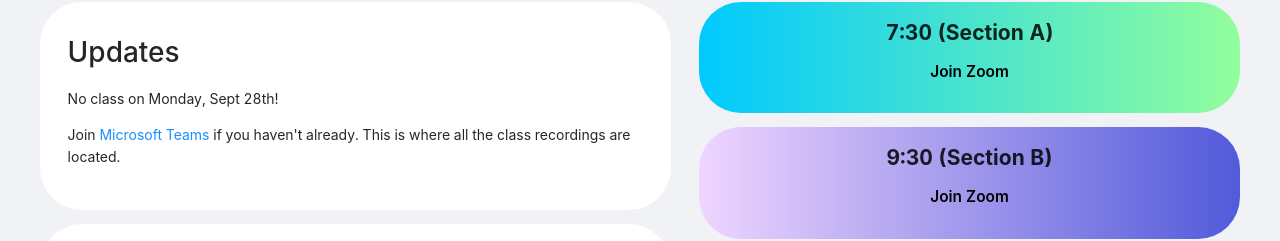
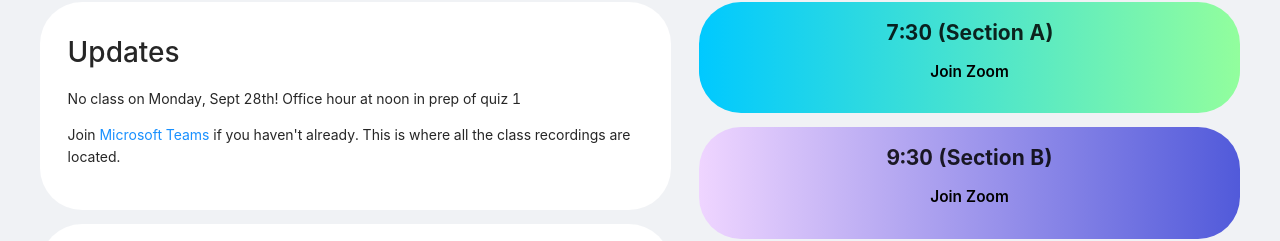
Before and after one commit to garyhtou/DH-Zoom, a React (Create React App) app: page / in a window 1280 px wide. Shown: the part 179-420 px from the top of the page. Built offline with nearby package versions, Linux system fonts and the light colour scheme; no server answers; the database is empty.

Commit message:
update message about office hours for no school monday

```diff
--- a/src/App.js
+++ b/src/App.js
@@ -168,7 +168,10 @@ class App extends React.Component {
 										<div className="user-leftSection-titleContainer">
 											<h2 className="user-leftSection-title">Updates</h2>
 										</div>
-										<p>No class on Monday, Sept 28th!</p>
+										<p>
+											No class on Monday, Sept 28th! Office hour at noon in prep
+											of quiz 1
+										</p>
 										<p>
 											Join{" "}
 											<a
@@ -207,7 +210,11 @@ class App extends React.Component {
 												const inDays = Math.abs(
 													Math.round(
 														moment
-															.duration(moment().startOf("day") - itemDate)
+															.duration(
+																moment()
+																	.tz("America/Los_Angeles")
+																	.startOf("day") - itemDate
+															)
 															.asDays()
 													)
 												);
@@ -218,7 +225,9 @@ class App extends React.Component {
 														  " (" +
 														  (inDays === 0
 																? "today"
-																: itemDate.isBefore(moment())
+																: itemDate.isBefore(
+																		moment().tz("America/Los_Angeles")
+																  )
 																? inDays + " days ago"
 																: "in " + inDays + " days") +
 														  ")"
```
